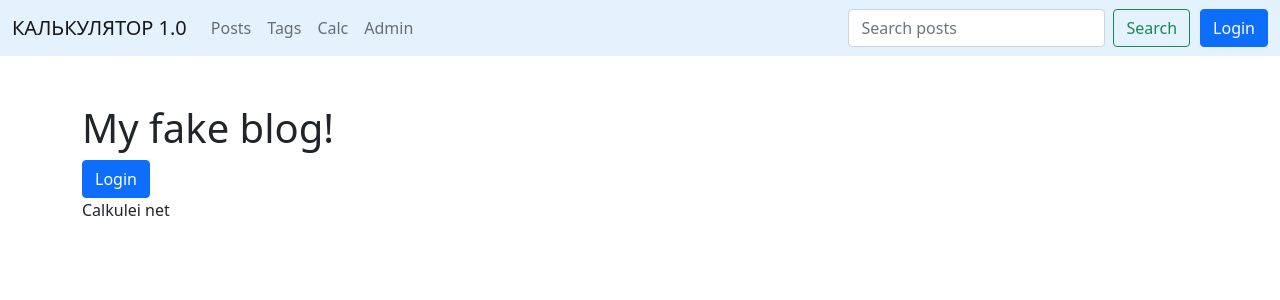
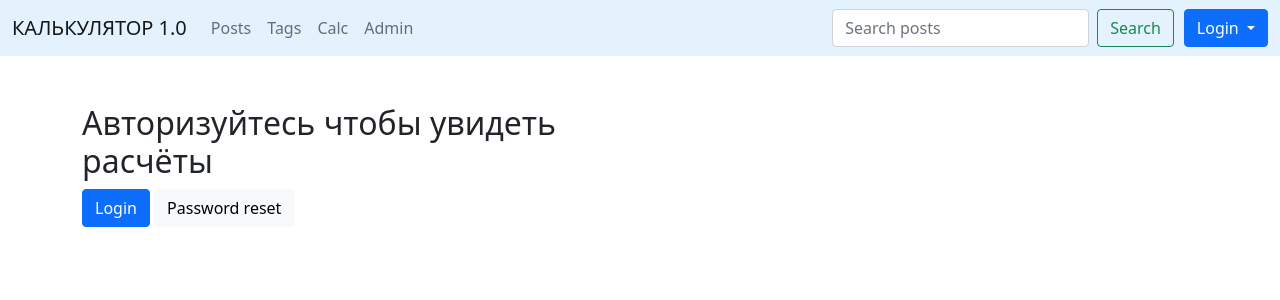
Before and after one commit to oocemb/Order-management-system, a Django app: page /calc/ in a window 1280 px wide. Shown: the top 300 px of the page. Run offline with Django 4.2, Linux system fonts and the light colour scheme.

Commit message:
change oauth2 vk,fb,g+

```diff
--- a/pricecalc/pricecalc/apps/calc/urls.py
+++ b/pricecalc/pricecalc/apps/calc/urls.py
@@ -3,7 +3,6 @@ from .views import *
 
 #app_name = "calc"
 urlpatterns = [
-
     path('users/', users, name = 'users'),
     path('add_user/', add_user, name = 'add_user'),
     path('calc/', index_calc, name = 'index_calc'),
--- a/pricecalc/pricecalc/templates/base.html
+++ b/pricecalc/pricecalc/templates/base.html
@@ -31,8 +31,6 @@
                 <li class="nav-item">
                     <a class="nav-link" href="http://127.0.0.1:8000/admin">Admin</a>
                 </li>
-
-
             </ul>
             <form class="d-flex" action="{%url 'posts_list' %}">
                 <input class="form-control me-2" type="search" placeholder="Search posts" aria-label="Search" name="search">
@@ -41,9 +39,18 @@
                     <a class="btn btn-primary" href="{% url 'logout' %}">Logout</a>
                     <a class="nav-link disabled" href="#">{{ user.username }}</a>
                 {% else %}
-                    <a class="btn btn-primary" href="{% url 'social:begin' 'google-oauth2' %}">
-                    Login
-                    </a>
+                <ul class="navbar-nav mb-5 mb-lg-0">
+                    <li class="nav-item dropdown">
+                        <a class="btn btn-primary dropdown-toggle" id="navbarDropdownMenuLink" role="button" data-bs-toggle="dropdown" aria-expanded="false">
+                            Login
+                        </a>
+                        <ul class="dropdown-menu" aria-labelledby="navbarDropdownMenuLink">
+                            <li><a class="dropdown-item" href="{% url 'social:begin' 'google-oauth2' %}">Login G+</a></li>
+                            <li><a class="dropdown-item" href="{% url 'social:begin' 'vk-oauth2' %}">Login VK</a></li>
+                            <li><a class="dropdown-item" href="{% url 'social:begin' 'facebook' %}">Login FB</a></li>
+                        </ul>
+                    </li>
+                </ul>
                 {% endif %}
             </form>
             </div>
--- a/pricecalc/pricecalc/templates/calc/list.html
+++ b/pricecalc/pricecalc/templates/calc/list.html
@@ -3,24 +3,27 @@
 {% block title%} {% endblock %}
 
 {% block content %}
-    <div class="jumbotron">
-    <h1>My fake blog!</h1>
-    {% if user.is_authenticated %}
+  <div class="jumbotron">
+
+  {% if user.is_authenticated %}
+
       <p>Logged as {{ user.username }}</p>
-      <a class="btn btn-primary" href="{% url 'logout' %}">Logout</a>
-    {% else %}
-      <a class="btn btn-primary" href="{% url 'login' %}">
-        Login
-      </a>
-    {% endif %}
-    </div>
-
-
-    {% if latext_calc_list %}
+      <a class="btn btn-primary" href="{% url 'logout' %}?next={{request.path}}">Logout</a>
+      <a class="btn btn-light" href="{% url 'password_change' %}">Password change</a>
+      <h2 class="mt-3">Расчёты:</h2>
+      {% if latext_calc_list %}
         {% for a in latext_calc_list %}
             <a href="{% url 'detail' a.id %}">{{a.calc_title}}</a>
         {% endfor %}
-    {% else %}
-        Calkulei net
-    {% endif %}
+      {% else %}
+        Нет расчётов
+      {% endif %}
+  {% else %}
+    <h2>Авторизуйтесь чтобы увидеть расчёты</h2>
+    <a class="btn btn-primary" href="{% url 'login' %}?next={{request.path}}">Login</a>
+    <a class="btn btn-light" href="{% url 'password_reset' %}">Password reset</a>
+  {% endif %}
+  </div>
+
+
 {% endblock %}
--- a/pricecalc/pricecalc/templates/registration/password_reset_form.html
+++ b/pricecalc/pricecalc/templates/registration/password_reset_form.html
@@ -11,6 +11,7 @@
 {{ form|crispy }}
 
 <button  type="submit"  class="btn btn-primary btn-block">Reset</button>
+(мы пришлём письмо с инструкцией вам на email)
 </form>
 </div>
 </div>
--- a/pricecalc/pricecalc/urls.py
+++ b/pricecalc/pricecalc/urls.py
@@ -21,10 +21,9 @@ from django.conf import settings
 from .views import *
 
 urlpatterns = [
+    path('admin/', admin.site.urls),
     path('', redirect_blog),
     path('', include('calc.urls')),
     path('', include('social_django.urls', namespace='social')),
     path('accounts/', include('django.contrib.auth.urls')),
-    # path('logout/', views.LogoutView.as_view(), name='logout'),
-    path('admin/', admin.site.urls),
 ]
```
Also changed, not shown: pricecalc/pricecalc/settings.py (+34 -13 lines), pricecalc/pricecalc/templates/registration/logout.html (deleted, +0 -17 lines), pricecalc/pricecalc/templates/registration/password_change_done.html (+2 -6 lines), pricecalc/pricecalc/templates/registration/password_reset_done.html (+1 -8 lines), pricecalc/pricecalc/apps/calc/migrations/0003_alter_post_slug.py (added).
